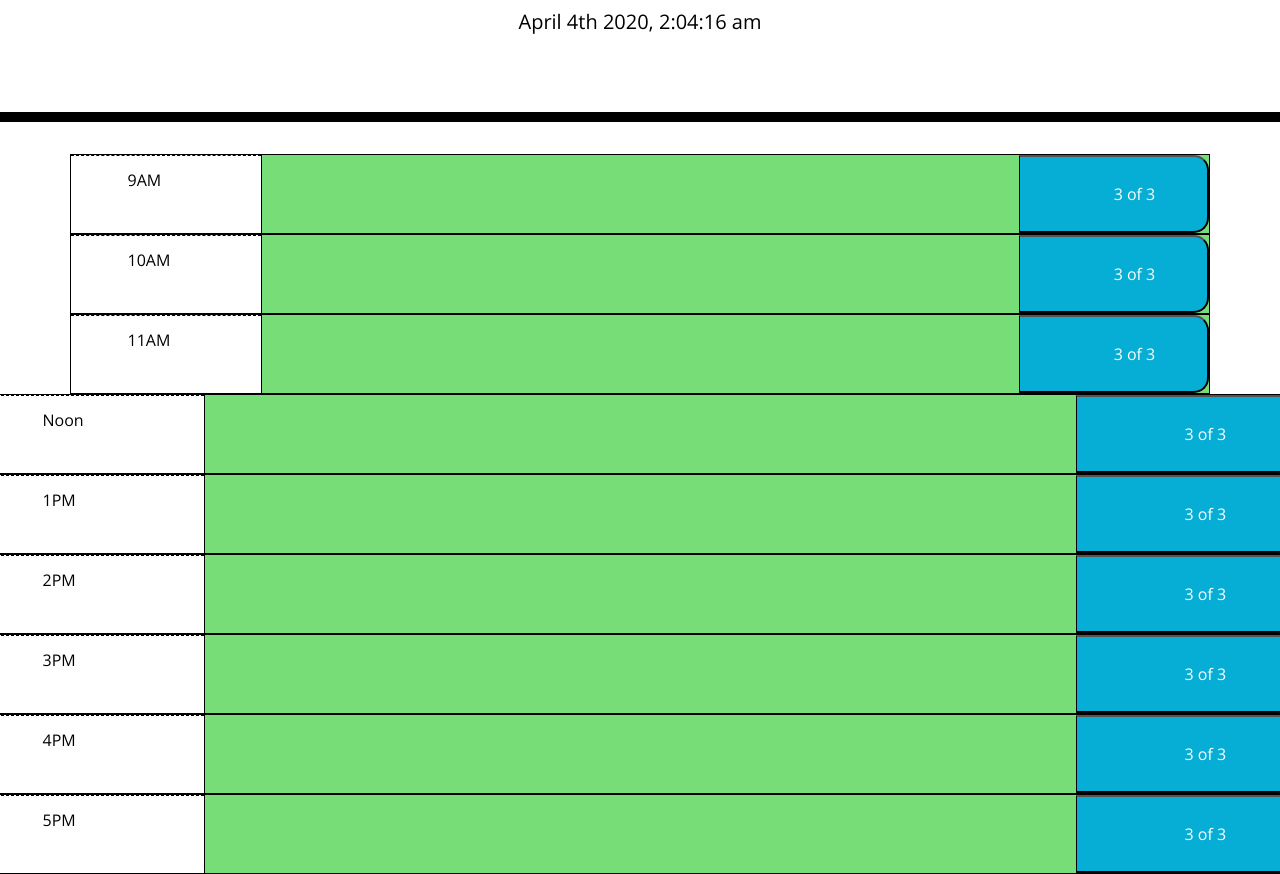
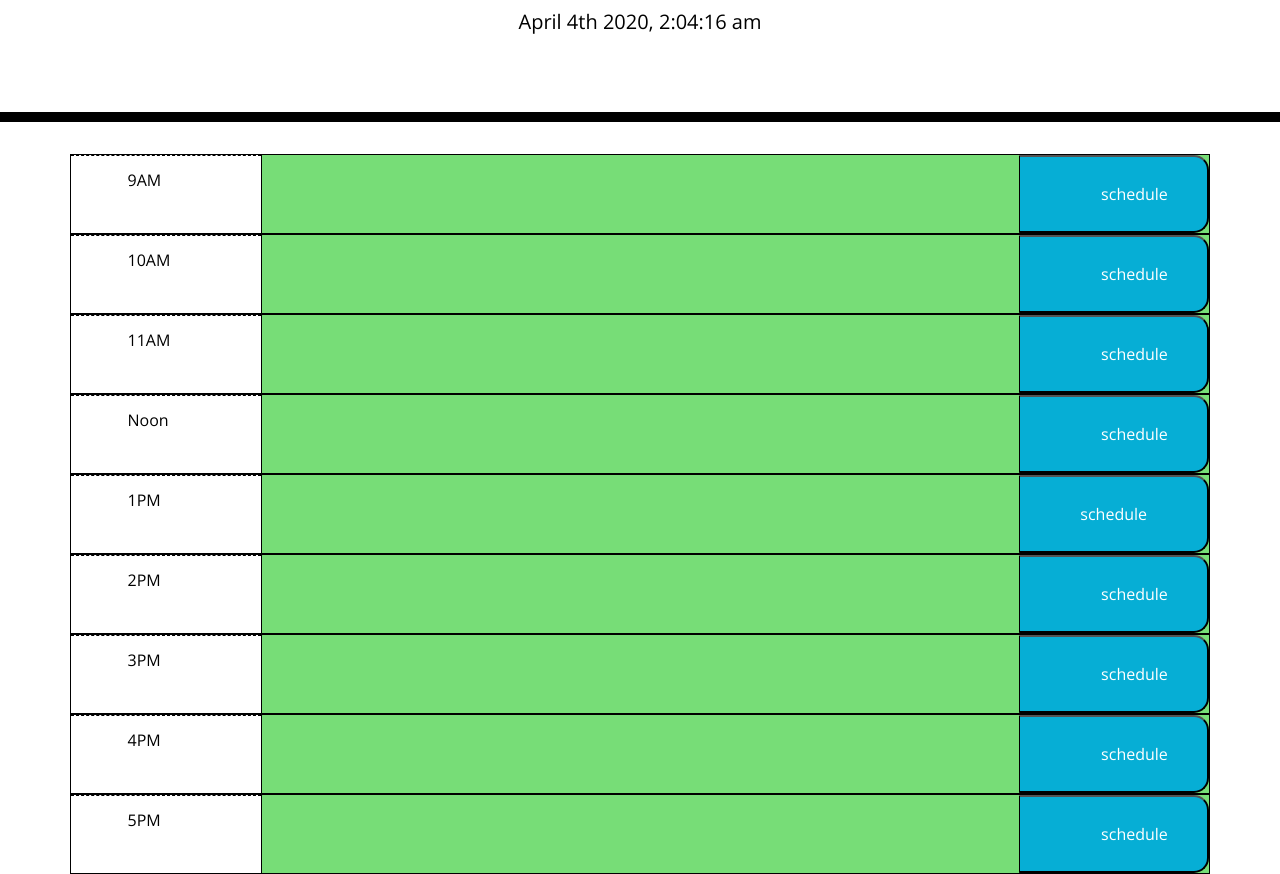
Before and after one commit to doctari77/dayplanner, a plain HTML site: page Develop/index.html in a window 1280 px wide. Shown: the part 182-1056 px from the top of the page. Drawn offline with nearby package versions, Linux system fonts and the light colour scheme.

Commit message:
5th commit

```diff
--- a/Develop/index.html
+++ b/Develop/index.html
@@ -39,7 +39,7 @@
           2 of 3
         </textarea>
         <button  class="col-2 saveBtn">
-          3 of 3
+          schedule
         </button>
       </div>
       <div class="row 10">
@@ -50,7 +50,7 @@
           2 of 3
         </textarea>
         <button class="col-2 saveBtn">
-          3 of 3
+          schedule
         </button>
        <!--</div>-->
     </div>
@@ -62,9 +62,9 @@
           2 of 3
           </textarea>
           <button class="col-2 saveBtn">
-          3 of 3
+          schedule
           </button>
-        </div>
+        <!--</div>-->
       <!--</div>-->
     </div>
       <div class="row 12">
@@ -74,11 +74,11 @@
         <textarea id="fieldTwelve" class="col">
           2 of 3
           </textarea>
-                <button class="col-2 saveBtn">
-          3 of 3
+          <button class="col-2 saveBtn">
+          schedule
           </button>
         </div>
-        </div>
+
       <div class="row 13">
         <div class="col-2 hour">
           1PM
@@ -86,13 +86,12 @@
         <textarea id="fieldOne" class="col">
           2 of 3
       </textarea>
-
         <button class="col-2 saveBtn">
-          3 of 3
+          schedule
           </button>
         </div>
       <!--</div>-->
-    </div>
+                    <!--</div>-->
       <div class="row 14">
         <div class="col-2 hour">
           2PM
@@ -100,11 +99,10 @@
         <textarea id="fieldTwo" class="col">
           2 of 3
         </textarea>
-
         <button class="col-2 saveBtn">
-          3 of 3
+          schedule
         </button>
-        </div>
+        <!--</div>-->
       <!--</div>-->
     </div>
       <div class="row 15">
@@ -116,9 +114,9 @@
         </textarea>
 
         <button class="col-2 saveBtn">
-          3 of 3
+          schedule
         </button>
-        </div>
+        <!--</div>-->
       <!--</div>-->
     </div>
       <div class="row 16">
@@ -128,11 +126,10 @@
         <textarea id="fieldFour" class="col">
           2 of 3
         </textarea>
-
         <button class="col-2 saveBtn">
-          3 of 3
+          schedule
         </button>
-        </div>
+        <!--</div>-->
     </div>
       <div class="row 17">
         <div class="col-2 hour">
@@ -141,16 +138,15 @@
         <textarea id="fieldFive" class="col">
           2 of 3
         </textarea>
-
-        <button class="col-2 saveBtn">
-          3 of 3
+        <button class="col-2 saveBtn saveBtn i:hover">
+          schedule
         </button>
-        </div>
+        <!--</div>-->
 
     </div>
 
 
-    </div>
+
 
 
     <script src="https://code.jquery.com/jquery-3.4.1.min.js"></script>
@@ -195,7 +191,7 @@ localStorage.setItem(parentAttr, clickSave)
 
 }
 )
-$("#fieldNine").val(localStorage.getItem("9 past"));
+$("#fieldNine").val(localStorage.getItem("9"));
 $("#fieldTen").val(localStorage.getItem("10 past"));
 $("#fieldEleven").val(localStorage.getItem("11 past"));
 $("#fieldTwelve").val(localStorage.getItem("12 past"));
```
